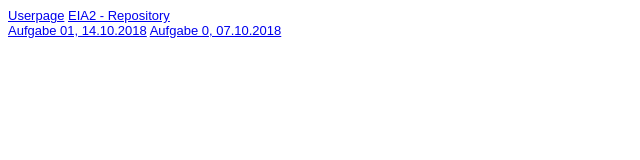
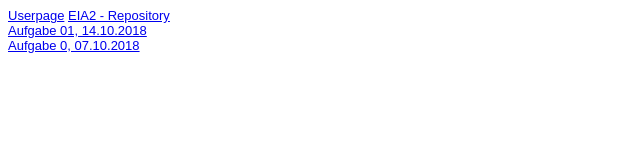
Before and after one commit to Ljubaska/Ljubaska.github.io, a plain HTML site: page steckbrief/steckbrief.htm in a window 1280 px wide. Shown: the whole page, without its empty margins (0-640 px from the left). Drawn offline with Linux system fonts and the light colour scheme.

Commit message:
<br> hinzugefügt in steckbrief

```diff
--- a/steckbrief/steckbrief.htm
+++ b/steckbrief/steckbrief.htm
@@ -15,7 +15,7 @@ body {
 	<a href="https://ljubaska.github.io/userpage.html" target="_blank">Userpage</a>
 	<a href="https://github.com/Ljubaska/EIA2" target="_blank">EIA2 - Repository</a>
 	<br>
-	<a href="https://ljubaska.github.io/EIA2/Aufgabe01.pdf" target="_blank">Aufgabe 01, 14.10.2018</a>
+	<a href="https://ljubaska.github.io/EIA2/Aufgabe01.pdf" target="_blank">Aufgabe 01, 14.10.2018</a><br>
 	<a href="https://ljubaska.github.io/EIA2/Aufgabe 0.html" target="_blank">Aufgabe 0, 07.10.2018</a>
 </body>
 </html>
```
